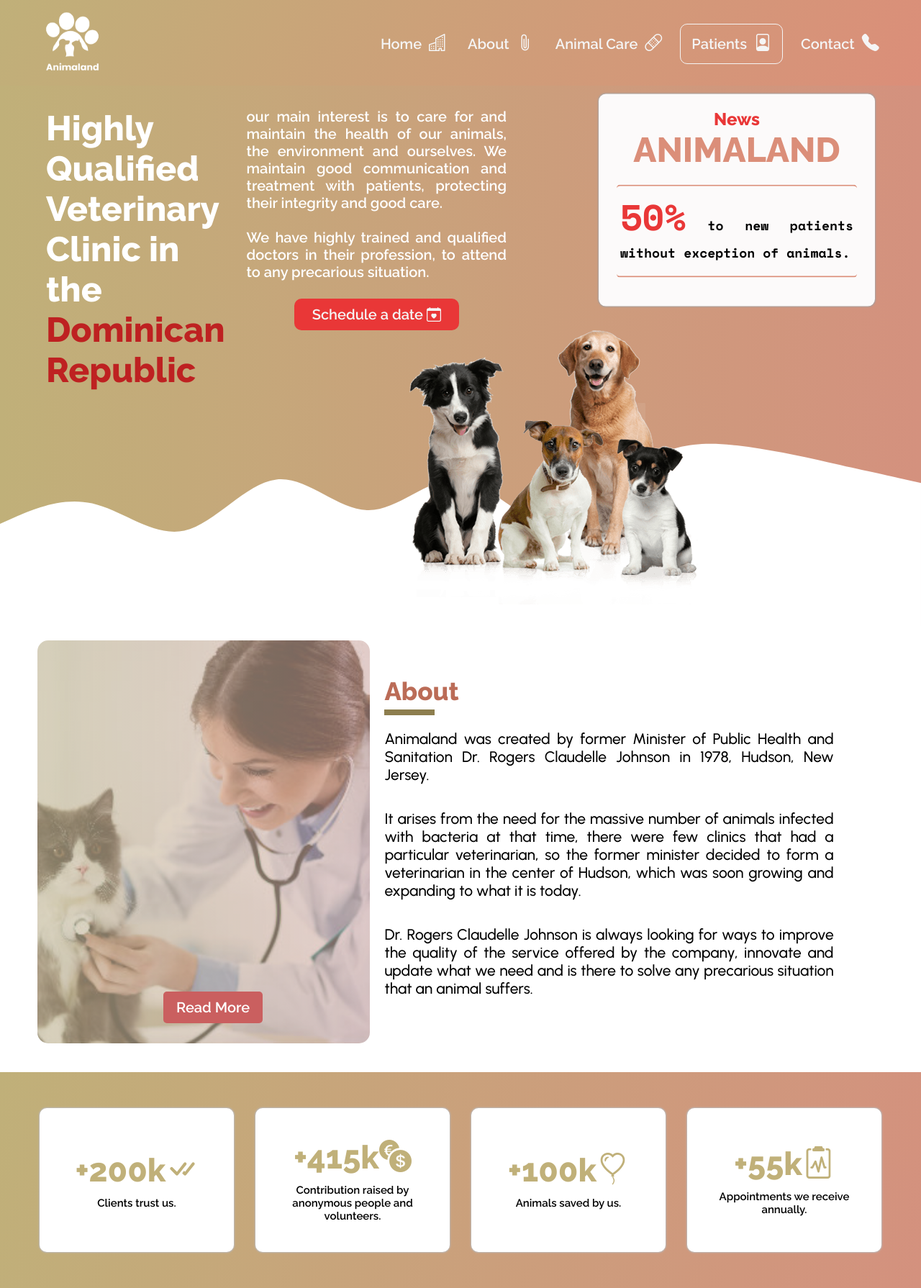
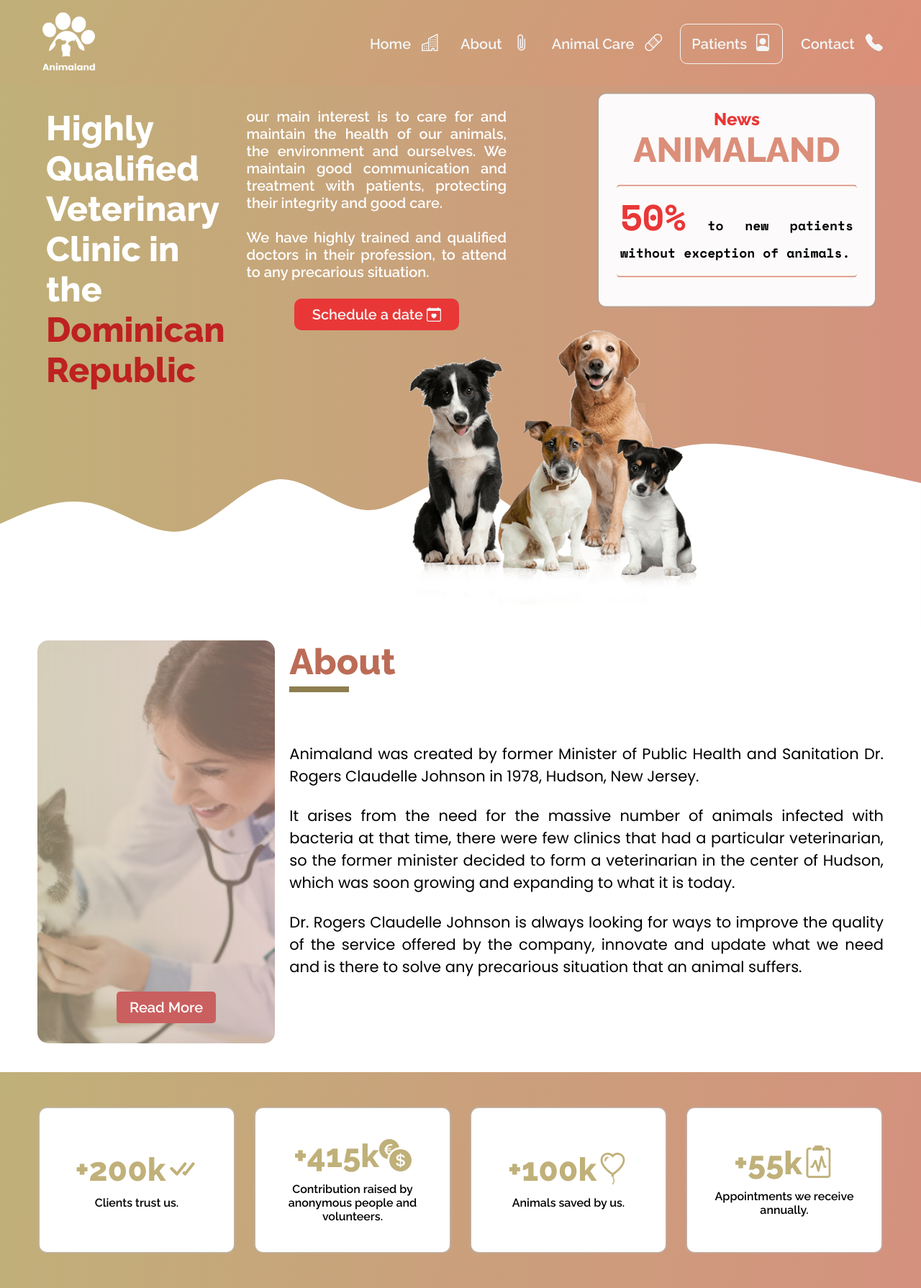
Before and after one commit to Yanugod/animalandClinic, a PHP site: page / in a window 1280 px wide. Shown: the whole page at 72% size. Run offline with PHP 8.4, Linux system fonts and the light colour scheme; style sheets or scripts are compiled from the project's sources.

Commit message:
Archivos Sass

```diff
--- a/src/_about.scss
+++ b/src/_about.scss
@@ -1,7 +1,10 @@
 /*=====SECCION ABOUT=====*/
+$primaryFont: "Poppins",
+sans-serif;
+
 .hero__about {
   width: 95%;
-    min-height: $heightContent;
+  min-height: 600px;
   margin: 0 auto;
   margin-bottom: 20px;
   padding: 20px;
@@ -9,16 +12,50 @@
   display: flex;
   gap: 20px;
 
+
+  .hero__about-texts {
+    width: 100%;
+    position: relative;
+    display: flex;
+    flex-direction: column;
+
+    .hero__about-title {
+      font-size: 50px;
+      color: #bb6c57;
+      border-bottom: 8px solid #8d7e4e;
+      width: 10%;
+      padding-bottom: 5px;
+      margin-bottom: 20px;
+    }
+
+    .hero__about-paragraph {
+      text-align: justify;
+      top: 50px;
+      position: relative;
+
+      p {
+        font-size: 21px;
+        margin-bottom: 5px;
+        font-family: $primaryFont;
+        font-weight: 500;
+      }
+    }
+  }
+}
+
 .hero__about-img {
   width: 40%;
-        background: linear-gradient(90deg, rgba(192, 175, 121, 0.5254901961) 0%, rgba(212, 145, 126, 0.4196078431) 100%), url(../img/doctor.jpg) no-repeat;
+  background: linear-gradient(90deg,
+      rgba(192, 175, 121, 0.5254901961) 0%,
+      rgba(212, 145, 126, 0.4196078431) 100%),
+    url(../img/doctor.jpg) no-repeat;
   background-size: cover;
   background-position: center;
   border-radius: 15px;
   opacity: 0.8;
   position: relative;
 
-        hero__about-dr {
+  .hero__about-dr {
     display: none;
   }
 
@@ -31,35 +68,6 @@
     border-radius: 5px;
     position: absolute;
     bottom: 5%;
-            left: 175px;
+    left: 110px;
   }
 }
-
-    .hero__about-texts {
-        width: 60%;
-        position: relative;
-        top: 50px;
-
-        .hero__about-title {
-            font-size: 35px;
-            color: #bb6c57;
-            border-bottom: 8px solid #8d7e4e;
-            width: 10%;
-            padding-bottom: 5px;
-            margin-bottom: 20px;
-        }
-
-        .hero__about-paragraph {
-            width: 90%;
-            font-size: 21px;
-            font-family: "Poppins", sans-serif;
-            text-align: justify;
-
-            p {
-                margin-bottom: 5px;
-                font-family: "Urbanist", sans-serif;
-                font-weight: 500;
-            }
-        }
-    }
-}
--- a/src/_header.scss
+++ b/src/_header.scss
@@ -1,8 +1,8 @@
-$heightContent: 600px;
-
 .hero {
     width: 100%;
-    background: url(../img/perros.png) no-repeat bottom 30px left 550px, url(../icon/wave.svg) no-repeat bottom, linear-gradient(90deg, #c0b079 0%, #d4917e 100%);
+    background: url(../img/perros.png) no-repeat bottom 30px left 550px,
+        url(../icon/wave.svg) no-repeat bottom,
+        linear-gradient(90deg, #c0b079 0%, #d4917e 100%);
     min-height: 870px;
     display: flex;
 
@@ -15,10 +15,10 @@ $heightContent: 600px;
 
         .hero__logo {
             width: 30%;
+        }
 
-            .hero__img {
+        .hero__logo .hero__img {
             width: 30%;
-            }
         }
 
         .hero__links {
@@ -33,6 +33,18 @@ $heightContent: 600px;
                     text-decoration: none;
                     color: whitesmoke;
                     font-size: 20px;
+
+                    i {
+                        padding-left: 15px;
+                        font-size: 1.2em;
+                    }
+                }
+            }
+
+            .hero__links li:hover .hero__link {
+                padding-left: 10px;
+                width: 50%;
+                border-bottom: 2px solid white;
             }
 
             .hero__link--patients {
@@ -41,18 +53,11 @@ $heightContent: 600px;
                 transition: 0.4s ease-in-out;
                 margin-left: 10px;
                 margin-right: 10px;
+
+                i {
+                    padding-left: 10px;
+                    font-size: 1.2em;
                 }
-            }
-        }
-
-        .hero__menu-icon {
-            display: none;
-        }
-
-        .hero__links li:hover .hero__link {
-            padding-left: 10px;
-            width: 50%;
-            border-bottom: 2px solid white;
             }
 
             .hero__link--patients:hover {
@@ -60,14 +65,13 @@ $heightContent: 600px;
                 background-color: white;
                 color: #d4917e;
             }
+        }
 
-        .hero__links li a i,
-        .hero__link--patients i {
-            padding-left: 10px;
-            font-size: 1.2em;
+        .hero__menu-icon {
+            display: none;
         }
     }
-
+}
 
 /*=====HEADER PRINCIPAL=====*/
 .hero__principal {
@@ -123,7 +127,6 @@ $heightContent: 600px;
     }
 }
 
-    /*=====HEADER NEWS=====*/
 .hero__container--card {
     margin: 0 auto;
     margin-bottom: 20px;
@@ -173,19 +176,6 @@ $heightContent: 600px;
                 font-family: "Space Mono", sans-serif;
             }
         }
-
-            .hero__img--header {
-                display: flex;
-                justify-content: center;
-                width: 90%;
-                margin: 0 auto;
-
-                .hero__img--principal {
-                    width: 50%;
-                    margin: 0 auto;
-                    display: none;
-                }
-            }
     }
 }
 
@@ -208,4 +198,3 @@ $heightContent: 600px;
         transform: translateY(20px);
     }
 }
-}
--- a/src/_newness.scss
+++ b/src/_newness.scss
@@ -1,3 +1,4 @@
+/*===NEWNESS===*/
 .hero__newness {
     background: linear-gradient(100deg, #c0b079 0%, #d4917e 100%);
     min-height: 300px;
@@ -30,7 +31,7 @@
             }
 
             .hero__newness-paragraph {
-                font-size: 15px;
+                font-size: 16px;
                 margin-top: 10px;
                 color: black !important;
             }
```
Also changed, not shown: src/main.scss (+32 -35 lines). Lines whose indentation alone changed are shown as unchanged.
